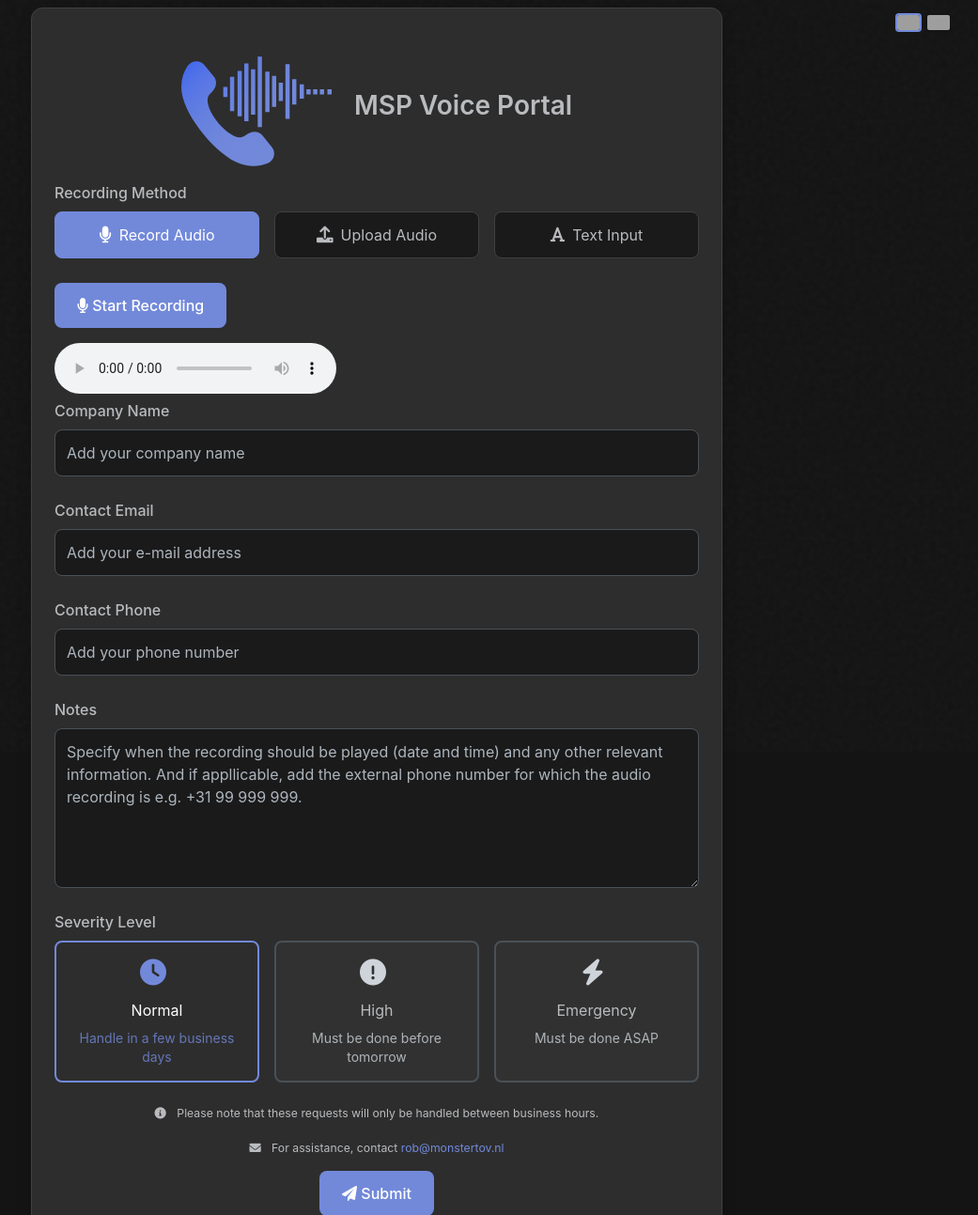
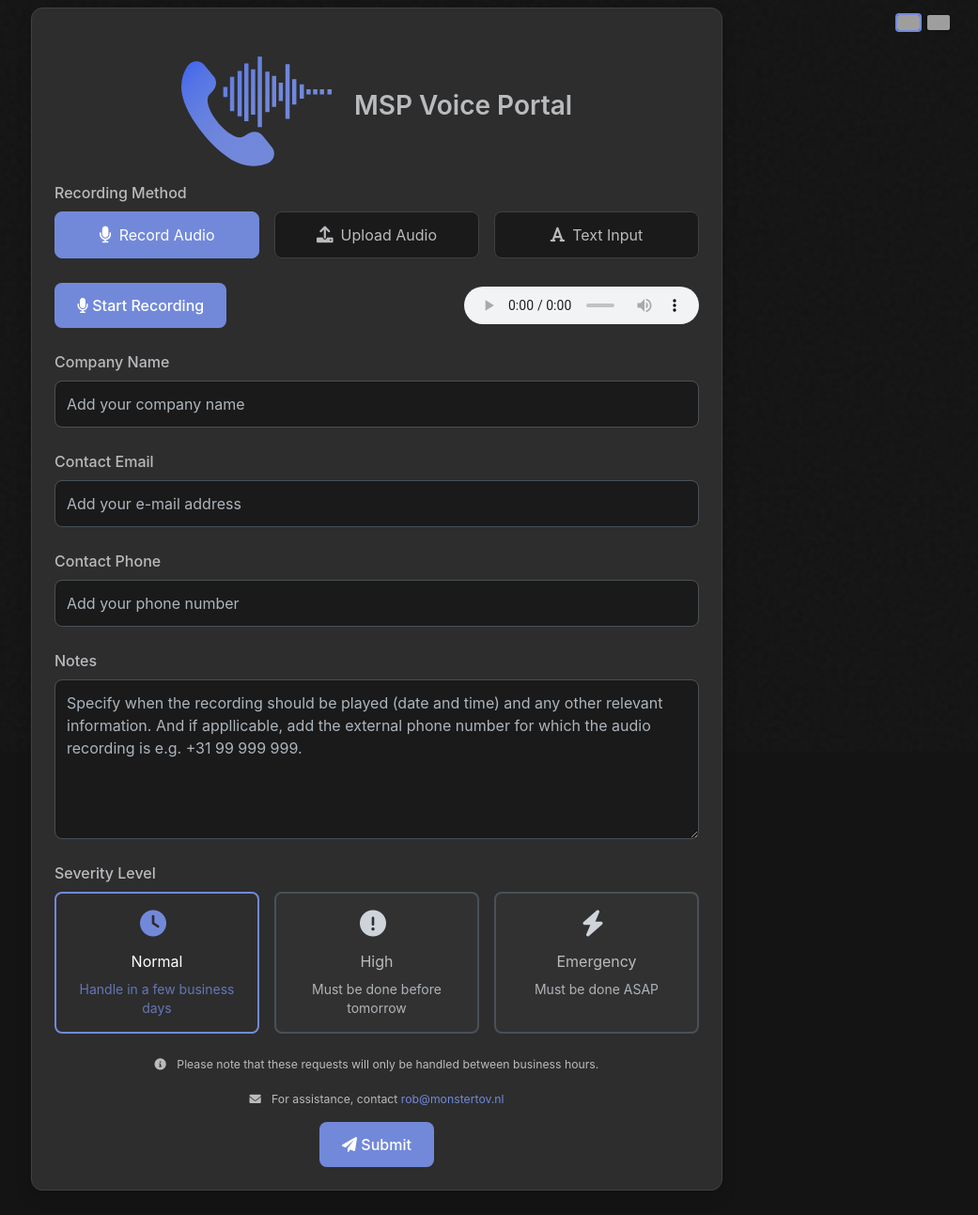
Before and after one commit to Monstertov/msp-voice-portal, a PHP site: page / in a window 1280 px wide. Shown: the top 1293 px of the page at 94% size, without its empty margins (239-1280 px from the left). Run offline with PHP 8.4, Linux system fonts and the light colour scheme; data that the repository does not hold is empty; some libraries are stand-ins or nearby versions; grey boxes are pictures that could not be loaded.

Commit message:
layout update

```diff
--- a/assets/css/style.css
+++ b/assets/css/style.css
@@ -259,6 +259,7 @@ body::after {
     height: auto !important;
     overflow: visible !important;
     display: flex !important;
+    align-items: center;
 }
 
 .recording .recording-controls {
@@ -273,6 +274,7 @@ body::after {
 /* Recording section alignment */
 #recordingSection {
     text-align: left;
+    margin-bottom: 1.5rem;
 }
 
 #recordingSection .waveform {
@@ -688,3 +690,13 @@ footer a:hover {
 .card-body.drag-over::before {
     pointer-events: none;
 }
+
+#audioPlayback {
+    max-width: 250px;
+    height: 40px;
+    vertical-align: middle;
+}
+
+#uploadSection, #textSection {
+    margin-bottom: 1.5rem;
+}
--- a/index.php
+++ b/index.php
@@ -117,12 +117,12 @@ error_reporting($config['error_handling']['error_reporting']);
                                     <button type="button" id="startRecording" class="btn btn-primary record-button">
                                         <i class="fas fa-microphone"></i> <span id="recordButtonText">Start Recording</span>
                                     </button>
-                                    <button type="button" id="deleteRecording" class="btn btn-danger d-none">
+                                    <audio id="audioPlayback" controls class="ms-2 hidden"></audio>
+                                    <button type="button" id="deleteRecording" class="btn btn-danger d-none ms-2">
                                         <i class="fas fa-trash"></i> <span id="deleteButtonText">Delete Recording</span>
                                     </button>
                                 </div>
                                 <div class="waveform" id="waveform"></div>
-                                <audio id="audioPlayback" controls class="mt-3 hidden"></audio>
                             </div>
 
                             <!-- File Upload Section -->
```
